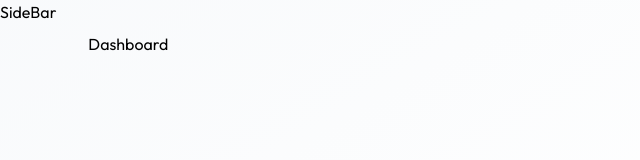
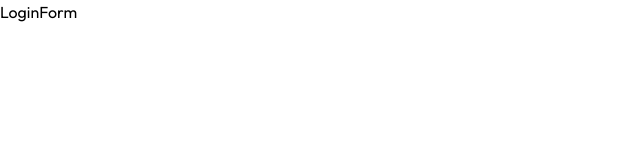
Before and after one commit to sheaf-hassan/employee_management_system, a React (Vite) app in the folder client/: page /login/admin in a window 1280 px wide. Before the commit this address led to /dashboard. Shown: the top 160 px of the page, without its empty margins (0-640 px from the left). Built offline with nearby package versions, Linux system fonts and the light colour scheme.

Commit message:
create the login-admin and login-employee routes

```diff
--- a/client/src/App.jsx
+++ b/client/src/App.jsx
@@ -9,6 +9,7 @@ import Leave from "./pages/Leave"
 import Payslips from "./pages/Payslips"
 import Settings from "./pages/Settings"
 import PrintPayslip from "./pages/PrintPayslip"
+import LoginForm from "./components/LoginForm"
 
  const App = () => {
   return (
@@ -16,6 +17,10 @@ import PrintPayslip from "./pages/PrintPayslip"
       <Toaster />
       <Routes>
         <Route path="/login" element={ <LoginLanding /> }/>
+
+        <Route path="/login/admin" element={ <LoginForm role="admin" title="Admin Portal" subtitle="Sign in to manage the organization"/> }/>
+        <Route path="/login/employee" element={ <LoginForm role="employee" title="Employee Portal" subtitle="sign in to access your account"/> }/>
+
         <Route element={<Layout />}>
           <Route path="/dashboard" element={<Dashboard />}/>
           <Route path="/employees" element={<Employees />}/>
--- /dev/null
+++ b/client/src/components/LoginForm.jsx
@@ -0,0 +1,8 @@
+
+const LoginForm = () => {
+  return (
+    <div>LoginForm</div>
+  )
+}
+
+export default LoginForm
```
